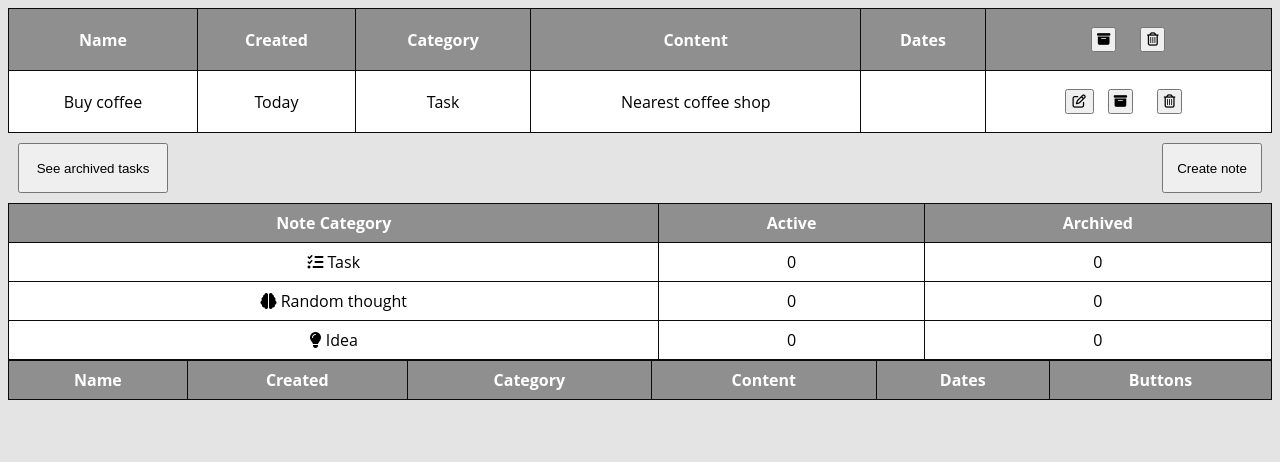
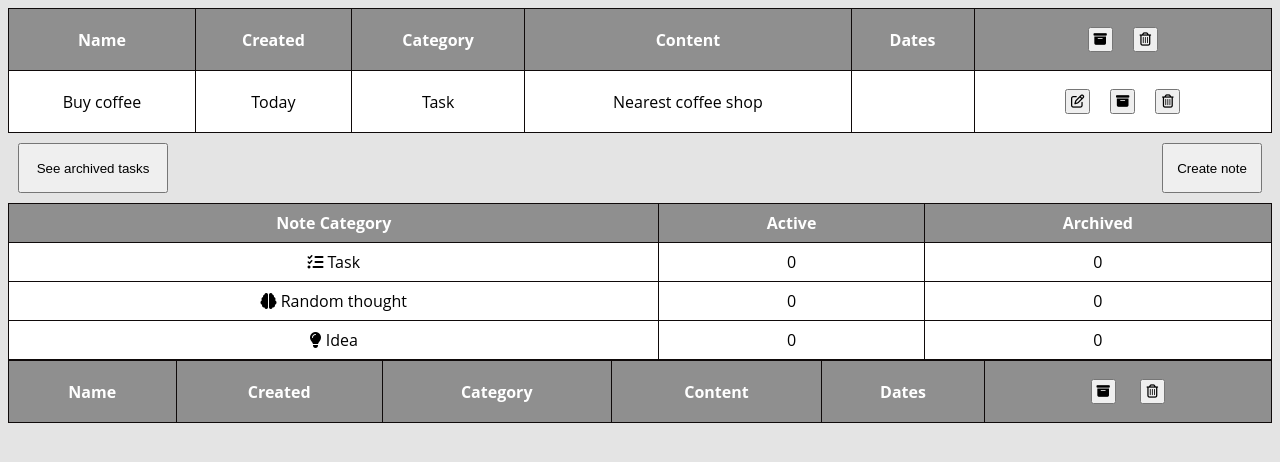
Before and after one commit to lizzochek/radency-tasks, a website with bundled scripts: page task-1/index.html in a window 1280 px wide. Built offline with nearby package versions, Linux system fonts and the light colour scheme.

Commit message:
Small style fix

```diff
--- a/task-1/index.html
+++ b/task-1/index.html
@@ -22,27 +22,27 @@
         <th>Dates</th>
         <th>
           <button class="btn archivebtn">
-            <i class="fas fa-archive"></i>
-          </button>
-          <button class="btn deletebtn">
+            <i class="fas fa-archive"></i></button
+          ><!--
+          --><button class="btn deletebtn">
             <i class="far fa-trash-alt"></i>
           </button>
         </th>
       </tr>
-      <tr id="1">
+      <tr>
         <td>Buy coffee</td>
         <td>Today</td>
         <td>Task</td>
         <td>Nearest coffee shop</td>
         <td></td>
         <td>
-          <button class="editbtn">
-            <i class="far fa-edit"></i>
-          </button>
-          <button class="btn archivebtn">
-            <i class="fas fa-archive"></i>
-          </button>
-          <button class="btn deletebtn">
+          <button class="btn editbtn">
+            <i class="far fa-edit"></i></button
+          ><!--
+          --><button class="btn archivebtn">
+            <i class="fas fa-archive"></i></button
+          ><!--
+         --><button class="btn deletebtn">
             <i class="far fa-trash-alt"></i>
           </button>
         </td>
@@ -81,7 +81,14 @@
         <th>Category</th>
         <th>Content</th>
         <th>Dates</th>
-        <th>Buttons</th>
+        <th>
+          <button class="btn archivebtn">
+            <i class="fas fa-archive"></i>
+          </button>
+          <button class="btn deletebtn">
+            <i class="far fa-trash-alt"></i>
+          </button>
+        </th>
       </tr>
     </table>
 
--- a/task-1/styles.css
+++ b/task-1/styles.css
@@ -46,14 +46,10 @@ body {
 }
 
 .archivebtn,
-.deletebtn {
+.deletebtn,
+.editbtn {
   height: 25px;
   width: 25px;
-}
-
-.editbtn {
-  text-align: center;
-  height: 25px;
 }
 
 /* MODAL WINDOW */
```
